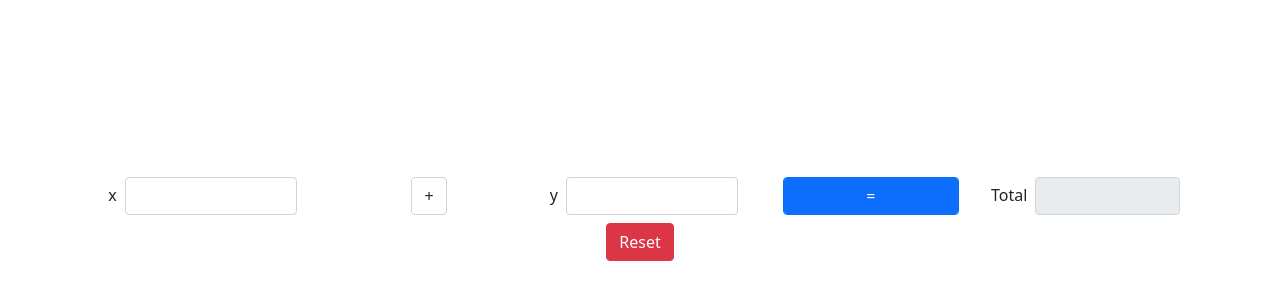
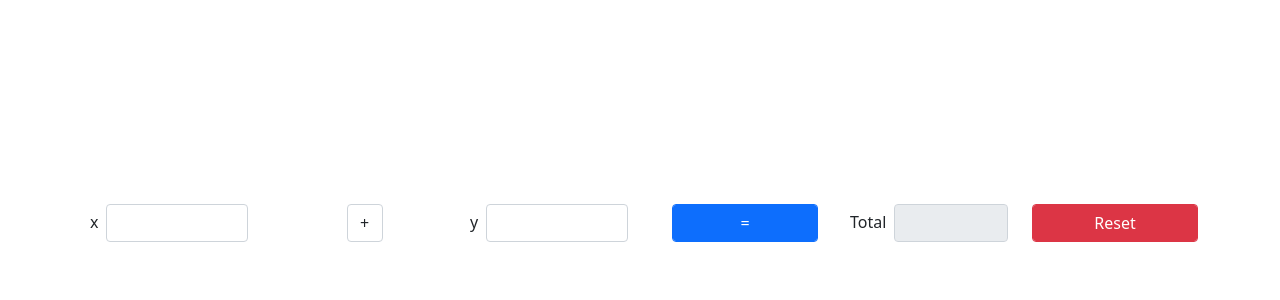
Before and after one commit to william-shelly/calc-app, a website with bundled scripts: page index.html in a window 1280 px wide. Shown: the part 198-498 px from the top of the page. Built offline with nearby package versions, Linux system fonts and the light colour scheme.

Commit message:
Tidying up code removing some comments and updating styles

```diff
--- a/index.html
+++ b/index.html
@@ -24,18 +24,16 @@
                 </div>
                 <div class="col d-flex justify-content-center align-items-end">
                     <label for="operatorAction" class="form-label d-inline-block m-0 p-2" aria-hidden="true">&nbsp;</label>
-                    <select name="operatorAction" id="operatorAction" class="form-control d-block">
+                    <select name="operatorAction" id="operatorAction" class="form-control d-block w-initial">
                         <option value="add">
-                            +<!-- <i class="fas fa-plus"></i>
-                        </option> -->
+                            +
                         <option value="subtract">
-                            -<!-- <i class="fas fa-minus"></i>
-                        </option> -->
+                            -
                         <option value="multiply">
-                            &times;<!--<i class="fas fa-times"></i> -->
+                            &times;
                         </option>
                         <option value="divide">
-                            &divide;<!-- <i class="fas fa-divide"></i>-->
+                            &divide;
                         </option>
                     </select>
                 </div>
@@ -45,16 +43,14 @@
                 </div>
                 <div class="col d-flex justify-content-center align-items-end">
                     <label for="equals-button" class="form-label d-inline-block m-0 p-2" aria-hidden="true">&nbsp;</label>
-                    <button id="equals-button" class="form-control btn btn-primary d-inline-block">=</button>
+                    <button id="equals-button" class="form-control btn btn-primary d-inline-block w-max-100px px-4">=</button>
                 </div>
                 <div class="col d-flex justify-content-center align-items-end">
                     <label for="total" class="form-label d-inline-block m-0 p-2" aria-hidden="true">Total</label>
                     <input class="form-control  d-inline-block text-end" type="number" name="total" id="total" readonly>
                 </div><!-- col -->
-            </div><!-- /row -->
-            <div class="row">
-                <div class="col">
-                    <input id="reset-button" class="btn btn-danger d-sm-inline-block m-0-auto align-center my-2" type="reset" />
+                <div class="col d-flex justify-content-center align-items-end">
+                    <input id="reset-button" class="form-control btn btn-danger d-inline-block w-max-100px px-4" type="reset" />
                 </div><!-- /col -->
             </div><!-- /row-->
         </div><!-- container -->
```
